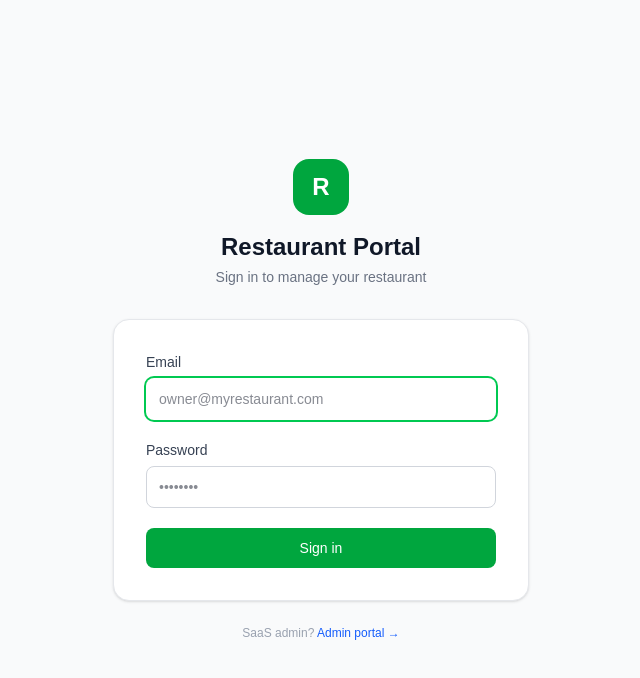
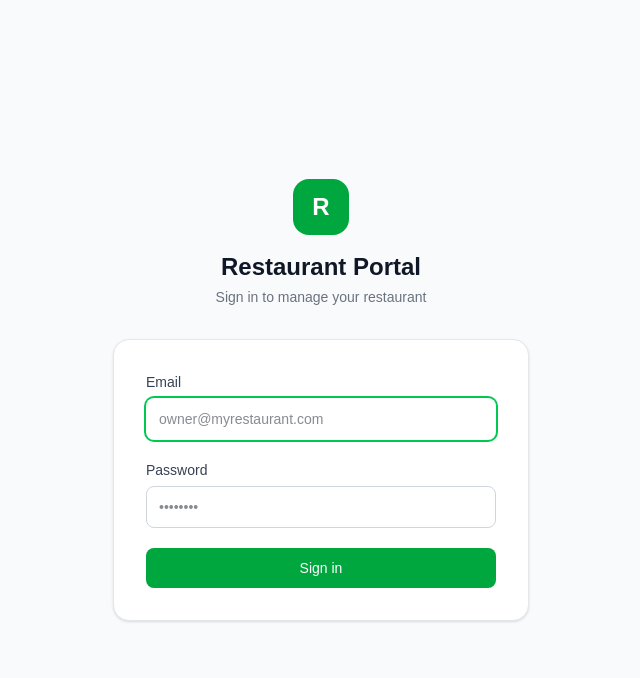
Before and after one commit to katterfr/Restaurant_Automation, a Next.js app in the folder saas_frontend/: page /portal/login in a window 1280 px wide. Shown: the top 678 px of the page, without its empty margins (319-959 px from the left). Built offline with nearby package versions, Linux system fonts and the light colour scheme; no server answers.

Commit message:
Remove admin portal link from owner portal login page
Co-Authored-By: Claude Sonnet 4.6 <noreply@anthropic.com>

```diff
--- a/saas_frontend/app/portal/login/page.tsx
+++ b/saas_frontend/app/portal/login/page.tsx
@@ -84,10 +84,7 @@ export default function PortalLoginPage() {
             {loading ? 'Signing in…' : 'Sign in'}
           </button>
         </form>
-        <p className="text-center text-xs text-gray-400 mt-6">
-          SaaS admin?{' '}
-          <a href="/login" className="text-blue-600 hover:underline">Admin portal →</a>
-        </p>
+
       </div>
     </div>
   )
```
